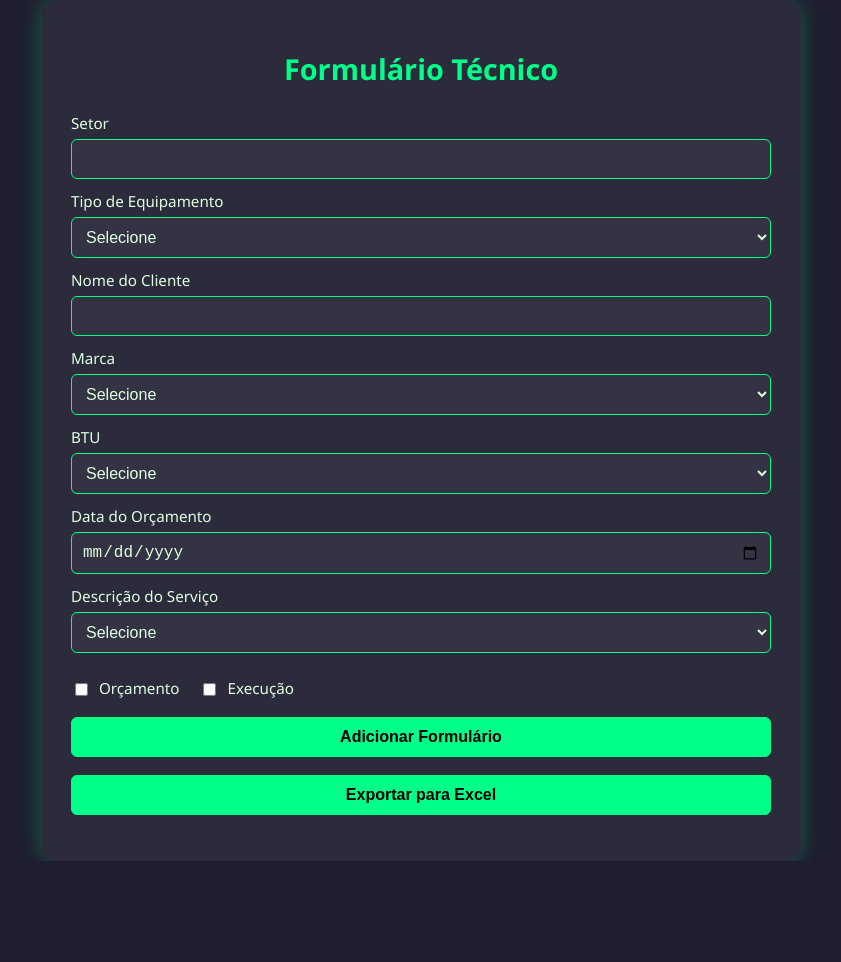
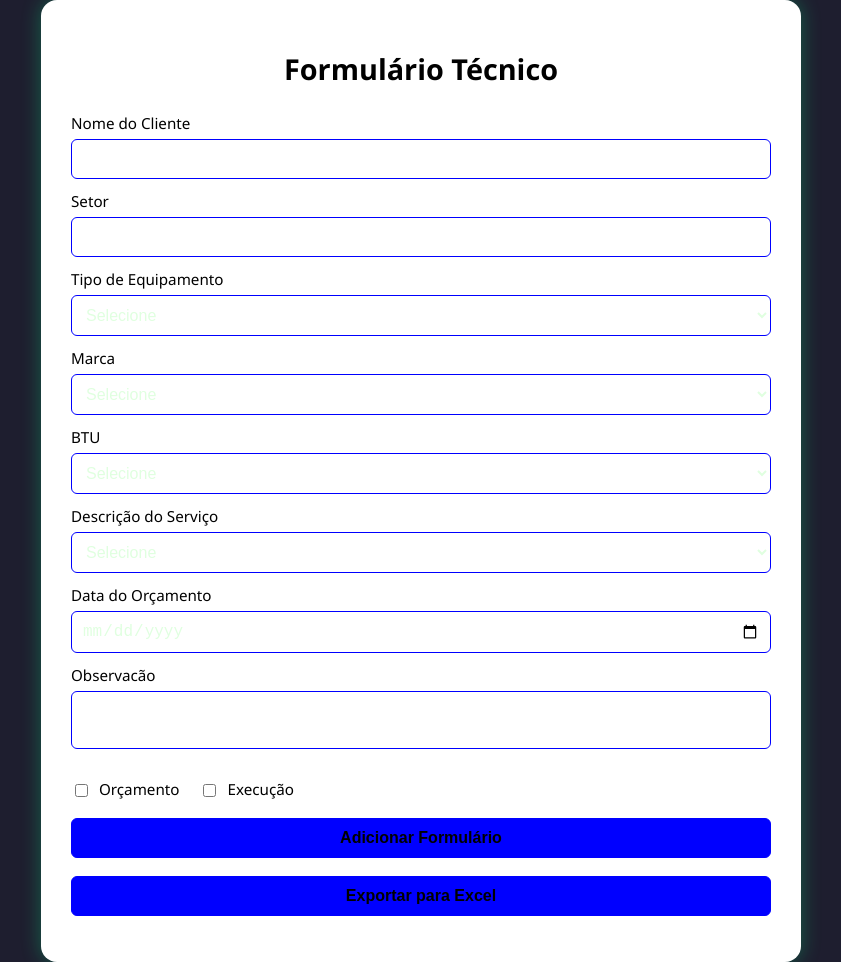
Before and after one commit to patrikpereira/ultimo-teste, a plain HTML site: page index.html in a window 1280 px wide. Shown: the whole page, without its empty margins (219-1060 px from the left). Before the commit the page ends 861 px from the top, so only its background shows below. Drawn offline with Linux system fonts and the light colour scheme.

Commit message:
ajustes no leyault

```diff
--- a/css/styles.css
+++ b/css/styles.css
@@ -1,8 +1,8 @@
 :root {
   --bg-color: #1e1e2f;
-  --form-bg: #2b2b3c;
-  --input-bg: #333344;
-  --accent: #00ff88;
+  --form-bg: #fff;
+  --input-bg: #fff;
+  --accent: blue;
   --text-color: #e0ffe0;
 }
 
@@ -49,7 +49,7 @@ h1 {
 label {
   margin-top: 12px;
   display: block;
-  color: var(--text-color);
+  color: black;
   font-size: 0.95rem;
 }
 
@@ -77,7 +77,8 @@ button {
 }
 
 button:hover {
-  background-color: #00cc70;
+  background-color: #2600fd;
+  cursor: pointer;
 }
 
 .checkbox-group {
@@ -92,3 +93,7 @@ button:hover {
   gap: 8px;
   font-size: 0.95rem;
 }
+
+.formulario-tec {
+  color: #000;
+}
--- a/index.html
+++ b/index.html
@@ -11,8 +11,12 @@
   </head>
   <body>
     <div class="container">
-      <h1>Formulário Técnico</h1>
+      <h1 class="formulario-tec">Formulário Técnico</h1>
+
       <form id="formulario">
+        <label>Nome do Cliente</label>
+        <input name="nomeCliente" required />
+
         <label>Setor</label>
         <input name="setor" required />
 
@@ -20,16 +24,15 @@
         <select name="tipoEquipamento" required>
           <option value="">Selecione</option>
           <option>ACJ</option>
+          <option>SPLIT</option>
           <option>PISO TETO</option>
           <option>SELF</option>
           <option>FANCOIL</option>
           <option>CHILLER</option>
           <option>K7</option>
           <option>PORTÁTIL</option>
+          <option>OUTROS (VIDE OBS)</option>
         </select>
-
-        <label>Nome do Cliente</label>
-        <input name="nomeCliente" required />
 
         <label>Marca</label>
         <select name="marca" required>
@@ -42,7 +45,7 @@
           <option>DAIKIN</option>
           <option>ELECTROLUX</option>
           <option>PHILCO</option>
-          <option>BRIANIA</option>
+          <option>BRITANIA</option>
           <option>GREE</option>
           <option>AGRATTO</option>
           <option>VIX</option>
@@ -50,7 +53,7 @@
           <option>FUJITSU</option>
           <option>TRANE</option>
           <option>PANASONIC</option>
-          <option>HATACHI</option>
+          <option>HITACHI</option>
           <option>CONSUL</option>
           <option>KOMECO</option>
           <option>COMFEE</option>
@@ -65,15 +68,22 @@
           <option>TEMPSTAR</option>
           <option>SANYO</option>
           <option>TROCALOR</option>
+          <option>OUTROS (VIDE OBS)</option>
         </select>
 
         <label>BTU</label>
         <select name="btu" required>
           <option value="">Selecione</option>
           <option>7.000</option>
+          <option>7.500</option>
           <option>9.000</option>
+          <option>10.000</option>
+          <option>11.000</option>
           <option>12.000</option>
+          <option>15.000</option>
           <option>18.000</option>
+          <option>21.000</option>
+          <option>22.000</option>
           <option>24.000</option>
           <option>30.000</option>
           <option>36.000</option>
@@ -93,10 +103,8 @@
           <option>10TR</option>
           <option>12TR</option>
           <option>20TR</option>
+          <option>OUTROS (VIDE OBS)</option>
         </select>
-
-        <label>Data do Orçamento</label>
-        <input name="dataOrcamento" type="date" required />
 
         <label>Descrição do Serviço</label>
         <select name="descricaoServico" required>
@@ -130,7 +138,7 @@
           <option>TROCA DE MOTOR DE VENTILADOR DA CONDENSADORA</option>
           <option>TROCA DE SERPENTINA DA CONDENSADORA</option>
           <option>TROCA DE SERPENTINA DA EVAPORADORA</option>
-          <option>OLIMPIA TROCA DO CONJUNTO DE FILTROS</option>
+          <option>TROCA DO CONJUNTO DE FILTROS</option>
           <option>TROCA DAS ALETAS</option>
           <option>TROCA DA VÁLVULA DE EXPANSÃO</option>
           <option>TROCA DA HÉLICE</option>
@@ -177,6 +185,12 @@
           <option>DESMONTAGEM PARCIAL DA CONDENSADORA</option>
         </select>
 
+        <label>Data do Orçamento</label>
+        <input name="dataOrcamento" type="date" required />
+
+        <label>Observacão</label>
+        <textarea name="observacao" style="resize: none"></textarea>
+
         <div class="checkbox-group">
           <label>
             <input
--- a/js/scripts.js
+++ b/js/scripts.js
@@ -13,10 +13,15 @@ document.getElementById("formulario").addEventListener("submit", function (e) {
     btu: form.btu.value,
     dataorçamento: new Date(form.dataOrcamento.value).toLocaleDateString(),
     descricaoServico: form.descricaoServico.value,
+    observacao: form.observacao.value,
     tipo: tipoSelecionado,
   };
   dados.push(data);
-  form.reset();
+
+  const cliente = form.nomeCliente.value; // salva o nome antes
+  form.reset(); // reseta tudo
+  form.nomeCliente.value = cliente; // restaura o nome
+
   document.getElementById(
     "contador"
   ).textContent = `Formulários adicionados: ${dados.length}`;
```
